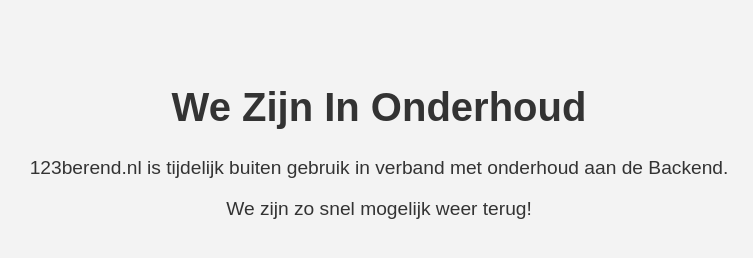
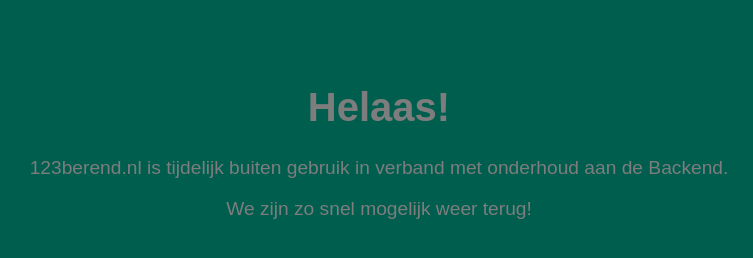
Before and after one commit to 123berend/123berend.github.io, a plain HTML site: page index.html in a window 1280 px wide. Shown: the whole page, without its empty margins (261-1014 px from the left). Drawn offline with Linux system fonts and the light colour scheme.

Commit message:
Update index.html
Maintenance page

```diff
--- a/index.html
+++ b/index.html
@@ -8,8 +8,8 @@
         body {
             font-family: Arial, sans-serif;
             text-align: center;
-            background-color: #f3f3f3;
-            color: #333;
+            background-color: #005e4f;
+            color: #7d7d7d;
             padding: 50px;
         }
         h1 {
@@ -21,7 +21,7 @@
     </style>
 </head>
 <body>
-    <h1>We Zijn In Onderhoud</h1>
+    <h1>Helaas!</h1>
     <p>123berend.nl is tijdelijk buiten gebruik in verband met onderhoud aan de Backend.</p>
     <p>We zijn zo snel mogelijk weer terug!</p>
 </body>
```
